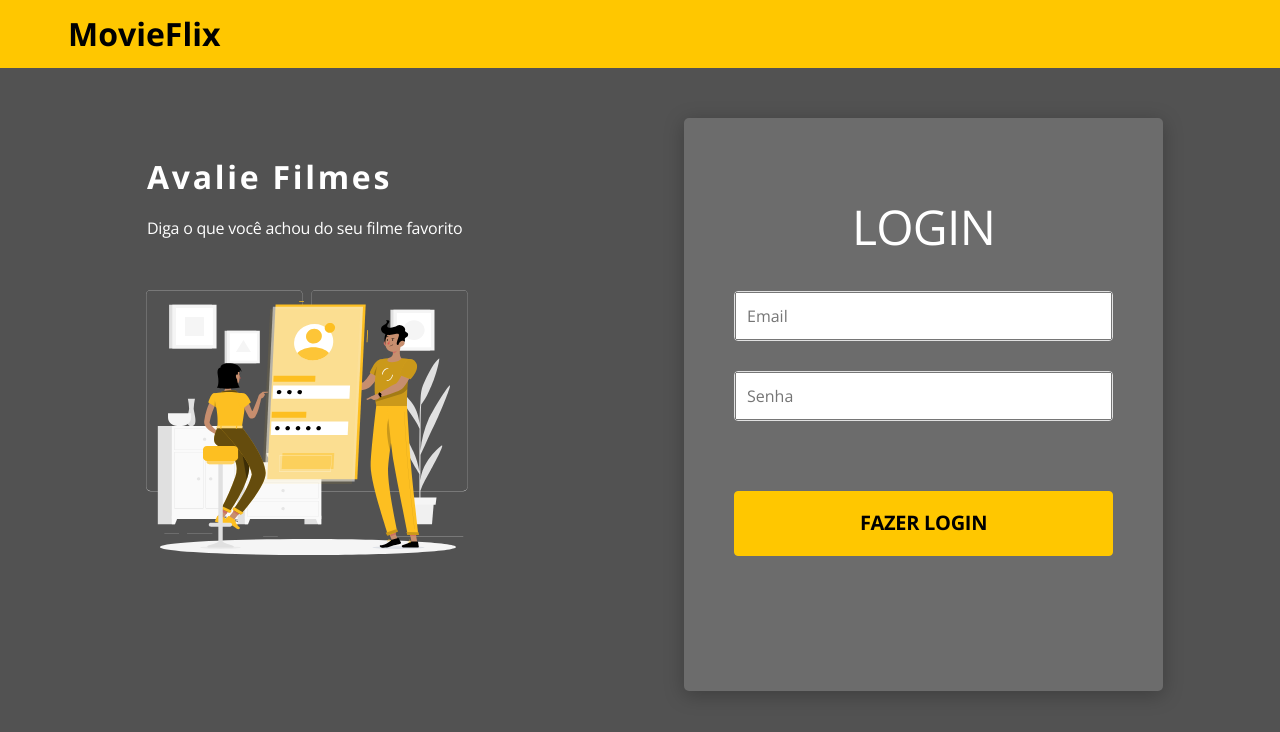
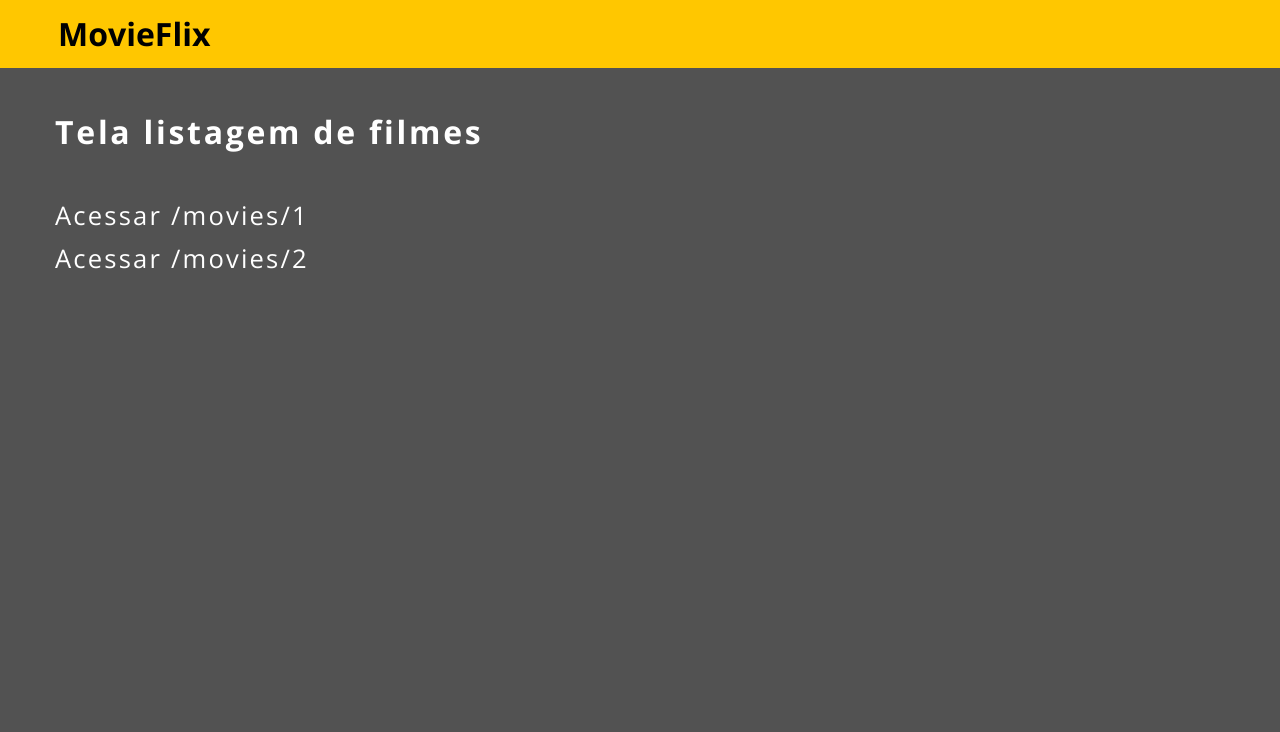
Before and after one commit to auriceliof/devsuperior-react-03, a React (Create React App) app in the folder desafiomovieflix/frontend/: page / in a window 1280 px wide. Shown: the top 732 px of the page. Built offline with nearby package versions, Linux system fonts and the light colour scheme; the HTML template or start-up script is replaced by a standard one.

Commit message:
Page Movie

```diff
--- a/desafiomovieflix/frontend/src/App.tsx
+++ b/desafiomovieflix/frontend/src/App.tsx
@@ -1,10 +1,10 @@
 import './App.css';
 import './assets/styles/custom.scss';
-import Home from 'pages/Home';
+import Movie from 'pages/Movie';
 
 function App() {
   return (
-    <Home />
+    <Movie />
   );
 }
 
--- a/desafiomovieflix/frontend/src/components/Navbar/index.tsx
+++ b/desafiomovieflix/frontend/src/components/Navbar/index.tsx
@@ -8,9 +8,6 @@ const Navbar = () => {
                     <h2>MovieFlix</h2>
                 </a>
             </div>
-            <div>
-                <button className="btn btn-primary btn-navbar">Sair</button>
-            </div>
         </nav>
     );
 };
--- a/desafiomovieflix/frontend/src/components/Navbar/styles.css
+++ b/desafiomovieflix/frontend/src/components/Navbar/styles.css
@@ -7,9 +7,11 @@
 }
 
 .navbar-nav-container h2 {
-    margin-left: 50px;
+    margin-left: 10px;
 }
 
-.btn-navbar {
-    display: none;
+@media (min-width: 576px) {
+    .navbar-nav-container h2 {
+        margin-left: 40px;
+    }
 }
--- /dev/null
+++ b/desafiomovieflix/frontend/src/pages/Movie/index.tsx
@@ -0,0 +1,25 @@
+import Navbar from 'components/Navbar';
+import './styles.css'
+
+const Movie = () => {
+  return (
+    <>
+      <Navbar />
+
+      <div className="movie-container">
+
+          <div className="movie-card">
+                <h1>Tela listagem de filmes</h1>
+          </div>
+
+          <div className="movie-content">
+              <h5>Acessar /movies/1</h5>
+              <h5>Acessar /movies/2</h5>
+          </div>
+
+      </div>
+    </>
+  );
+};
+
+export default Movie;
--- /dev/null
+++ b/desafiomovieflix/frontend/src/pages/Movie/styles.css
@@ -0,0 +1,32 @@
+.movie-container {
+    padding: 15px;
+    color: #FFF;
+    margin-left: 10px;
+}
+
+.movie-card h1 {
+    font-size: 1.5em;
+    letter-spacing: 0.085em;
+    margin-bottom: 50px;
+}
+
+.movie-content h5 {
+    font-size: 1.2em;
+    font-weight: 400;
+    letter-spacing: 0.085em;
+    margin-bottom: 12px;
+}
+
+@media (min-width: 576px) {
+    .movie-container {
+        margin: 30px 0 0 40px;
+    }
+
+    .movie-card h1 {
+        font-size: 2em;
+    }
+
+    .movie-content h5 {
+        font-size: 1.6em;
+    }
+}
```
